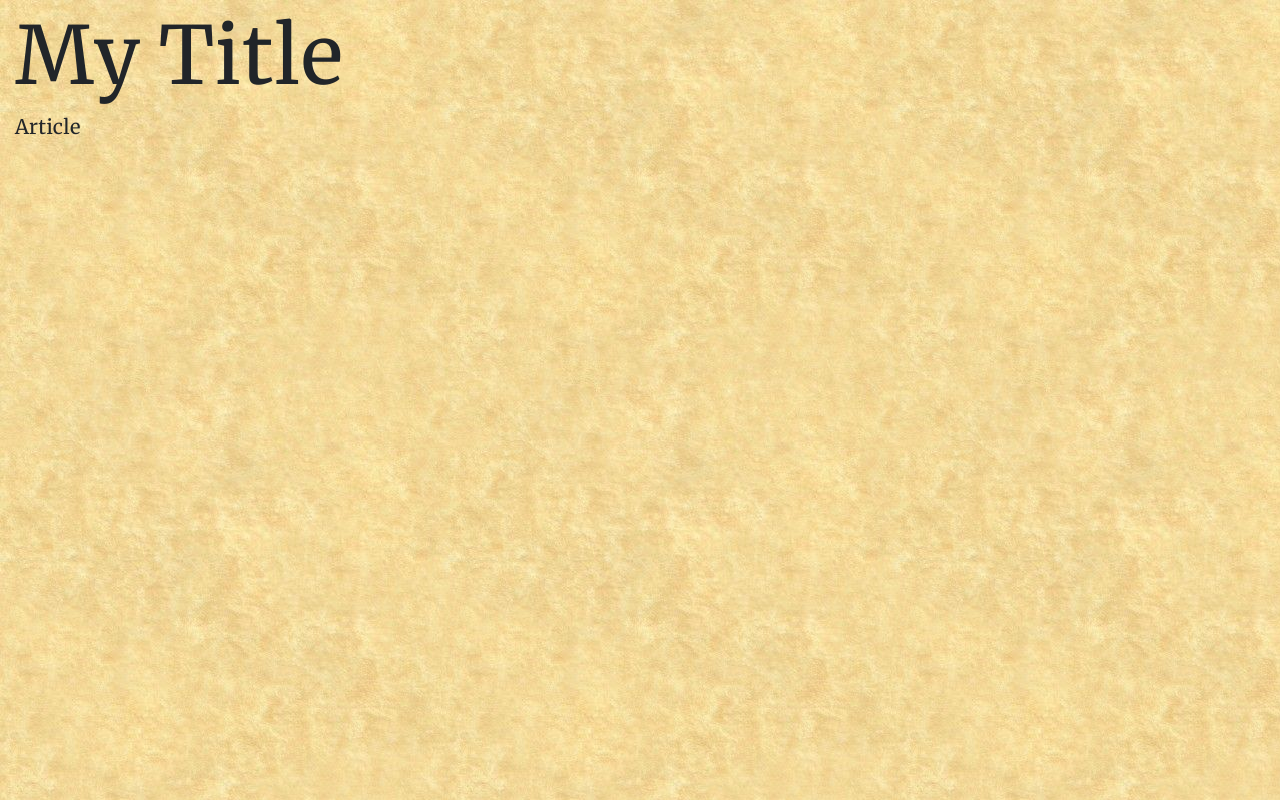
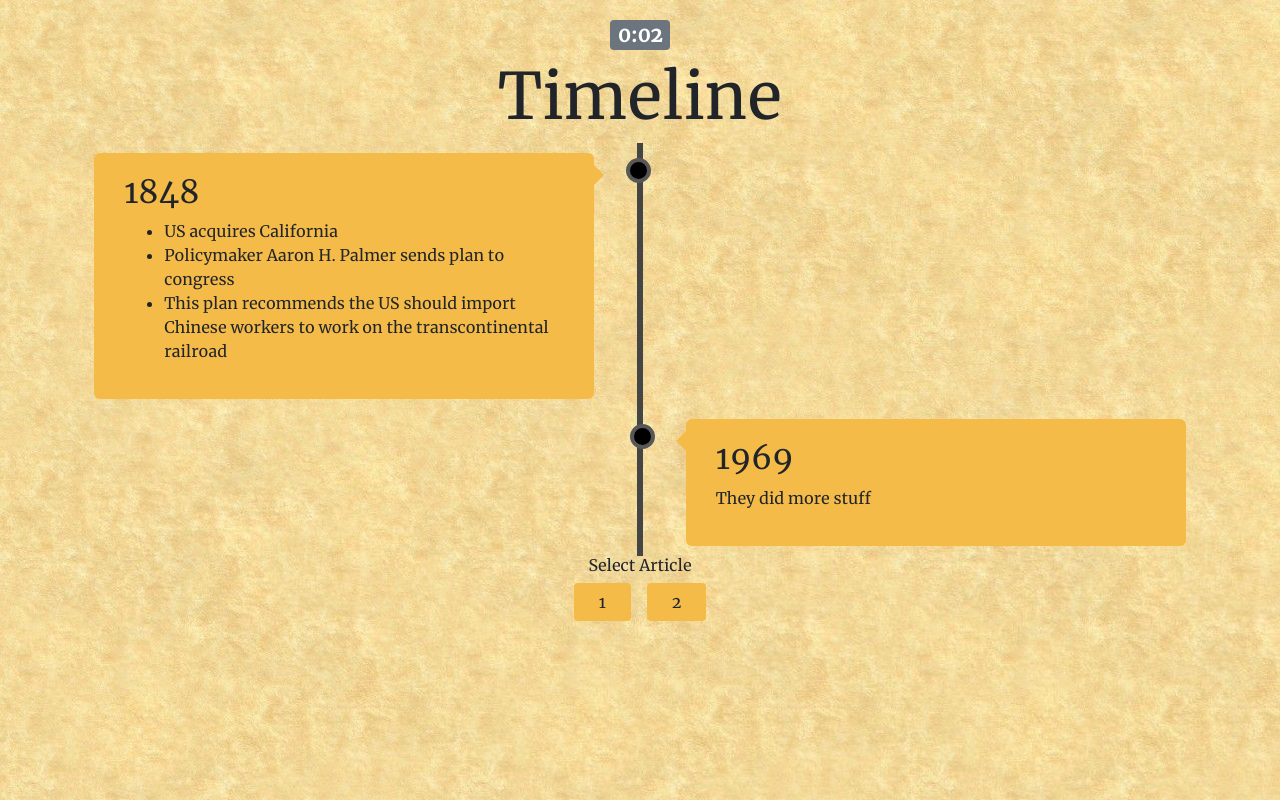
Before and after one commit to nathansmerrill/historygame, a plain HTML site: page index.html in a window 1280 px wide. Both pictures are taken after a click on the button "Start". Drawn offline with nearby package versions, Linux system fonts and the light colour scheme; files that its build step writes are made by us from their sources.

Commit message:
Parchment style

```diff
--- a/index.html
+++ b/index.html
@@ -9,11 +9,12 @@
     <link rel="stylesheet" href="lib/bootstrap.min.css">
     <link rel="stylesheet" href="style/main.css">
 
+    <link rel="icon" type="image/png" href="assets/favicon.png">
     <title>History Game</title>
 </head>
 <body>
 <div id="startingPage" class="col-12">
-    <h1 class="title lea">Welcome to our history project</h1>
+    <h1 class="title">Welcome to our history project</h1>
         <p class="lead">-Nathan M, Harper, and Campbell Sh</p>
 <!--        <hr>-->
         <p>Instructions:</p>
@@ -23,14 +24,18 @@
             <li>Always be looking for secrets. Some secrets give you time bonuses, while others are just for fun</li>
             <li> Learn, find the next page, remember your information and have fun!</li>
         </ol>
-    <button id="startButton" class="btn btn-primary">Start</button>
+    <button id="startButton" class="btn btn-main">Start</button>
 </div>
 <div id="articlePage" class="col-12">
-    <h3 id="timer"></h3>
-    <h1 class="title">My Title</h1>
-    <p class="lead">
-        Article
-    </p>
+    <h4 id="timer" class="badge badge-secondary">0:00</h4>
+<!--    <hr>-->
+    <h1 id="articleTitle" class="title">My Title</h1>
+    <div id="articleContent"></div>
+    <h6>Select Article</h6>
+    <span id="articleButtons"></span>
+</div>
+<div id="secretPasswordPage" class="col-12">
+
 </div>
 
 <script src="lib/jquery-3.4.1.min.js"></script>
--- a/script/index.js
+++ b/script/index.js
@@ -1,11 +1,71 @@
+let counter = 0;
+let currentArticle = 1;
+let timerInterval;
+const articles = [
+    {
+        title : 'Facts',
+        content :`
+        <p class="lead">
+        Thicc Nut
+        </p>
+        `
+    }, {
+        title : 'Timeline',
+        content : `
+        <div class="timeline">
+            <div class="container timeline-left">
+                <div class="timeline-content">
+                    <h2>1848</h2>
+                    <ul>
+                        <li>US acquires California</li>
+                        <li>Policymaker Aaron H. Palmer sends plan to congress</li>
+                        <li>This plan recommends the US should import Chinese workers to work
+                        on the transcontinental railroad</li>
+                    </ul>
+                </div>
+            </div>
+            <div class="container timeline-right">
+                <div class="timeline-content">
+                    <h2>1969</h2>
+                    <p>They did more stuff</p>
+                </div>
+            </div>
+        </div>
+        `
+    }
+];
+
 function tickTimer() {
-
+    counter++;
+    // $('#timer').text(Math.floor(counter / 60) +
+    //     ((Math.floor(counter/60) == 1) ? ' min ' : ' mins ') +
+    //     (counter % 60) + ' sec');
+    let seconds = counter % 60;
+    $('#timer').text(Math.floor(counter/60) + ':' +
+        ((seconds <= 9) ? '0' : '') +
+        seconds);
+}
+function setArticle(articleI) {
+    $('#articleTitle').text(articles[articleI].title);
+    // $('#articleContent').text(articles[articleI].content);
+    $('#articleContent').html(articles[articleI].content);
 }
 
 $(document).ready(() => {
+    // tickTimer();
     $('#articlePage').hide();
+    $('#secretPasswordPage').hide();
     $('#startButton').click( () => {
+        $('.article-button').click( () => {
+           alert('Hello World');
+        });
         $('#startingPage').hide();
         $('#articlePage').show();
+        timerInterval = setInterval(tickTimer, 1000);
+        //this line of code is very largehead /\
+        setArticle(currentArticle);
+        articles.map((value, index) => {
+            $('#articleButtons').append('<button class="btn btn-main article-button">' + (index + 1) + '</button>');
+        });
     });
 });
--- /dev/null
+++ b/style/_timeline.sass
@@ -0,0 +1,90 @@
+*
+    box-sizing: border-box
+.timeline
+    position: relative
+    max-width: 1200px
+    margin: 0 auto
+
+.timeline::after
+    content: ''
+    position: absolute
+    width: 6px
+    background-color: #454545
+    top: 0
+    bottom: 0
+    left: 50%
+    margin-left: -3px
+
+/* Container around content */
+.container
+    padding: 10px 40px
+    position: relative
+    background-color: inherit
+    //width: 50%
+
+
+/* The circles on the timeline */
+.container::after
+    content: ''
+    position: absolute
+    width: 25px
+    height: 25px
+    right: -17px
+    background-color: black
+    border: 4px solid #575757
+    top: 15px
+    border-radius: 50%
+    z-index: 1
+
+
+/* Place the container to the left */
+.timeline-left
+    left: -51%
+
+
+/* Place the container to the right */
+.timeline-right
+    left: 51%
+
+
+/* Add arrows to the left container (pointing right) */
+.timeline-left::before
+    content: " "
+    height: 0
+    position: absolute
+    top: 22px
+    width: 0
+    z-index: 1
+    right: 30px
+    border: medium solid white
+    border-width: 10px 0 10px 10px
+    border-color: transparent transparent transparent $accentColor
+
+
+/* Add arrows to the right container (pointing left) */
+.timeline-right::before
+    content: " "
+    height: 0
+    position: absolute
+    top: 22px
+    width: 0
+    z-index: 1
+    left: 30px
+    border: medium solid white
+    border-width: 10px 10px 10px 0
+    border-color: transparent $accentColor transparent transparent
+
+
+/* Fix the circle for containers on the right side */
+.timeline-right::after
+    left: -16px
+
+
+/* The actual content */
+.timeline-content
+    padding: 20px 30px
+    background-color: $accentColor
+    position: relative
+    border-radius: 6px
+    word-wrap: break-word
+    max-width: 500px
--- /dev/null
+++ b/style/_vars.sass
@@ -0,0 +1,3 @@
+$accentColor : #f5bb48
+$accentHoverColor : #ac9447
+$backgroundColor : #fff4de
--- a/style/main.sass
+++ b/style/main.sass
@@ -1,27 +1,44 @@
+@import vars
+@import timeline
+
 @font-face
     font-family: 'Merriweather'
     font-style: normal
     font-weight: 400
     src: local('Merriweather'), url('../fonts/Merriweather/Merriweather-Regular.ttf')
-=flexCenter($direction)
+=flexCenter($direction, $justifyContent)
     display: flex
-    justify-content: center
+    justify-content: $justifyContent
     align-items: center
     //text-align: center
     flex-direction: $direction
     height: 100vh
 body
     font-family: 'Merriweather', 'sans-serif'
-    //background-color: #fff4de
+    //background-color: $backgroundColor
     background-image: url("../assets/parchment.jpg")
 #startingPage
-    +flexCenter(column)
+    +flexCenter(column, center)
+#articlePage
+    +flexCenter(column, none)
+#articleContent
+    word-wrap: break-word
+    max-width: 1000px
 .title
-    font-size: 500%
-#startButton
-    background-color: #f5bb47
+    font-size: 400%
+#timer
+    margin-top: 1em
+    font-size: 125%
+#articleButtons
+    display: inline-block
+#secretPasswordPage
+    +flexCenter(column, center)
+.btn-main
+    background-color: $accentColor
     padding-right: 1.5em
     padding-left: 1.5em
-    border: none
+    margin-right: 0.5em
+    margin-left: 0.5em
+    display: inline
     &:hover
-        background-color: #ac9447
+        background-color: $accentHoverColor
```
Also changed, not shown: style/main.css (deleted), 1 other file.
